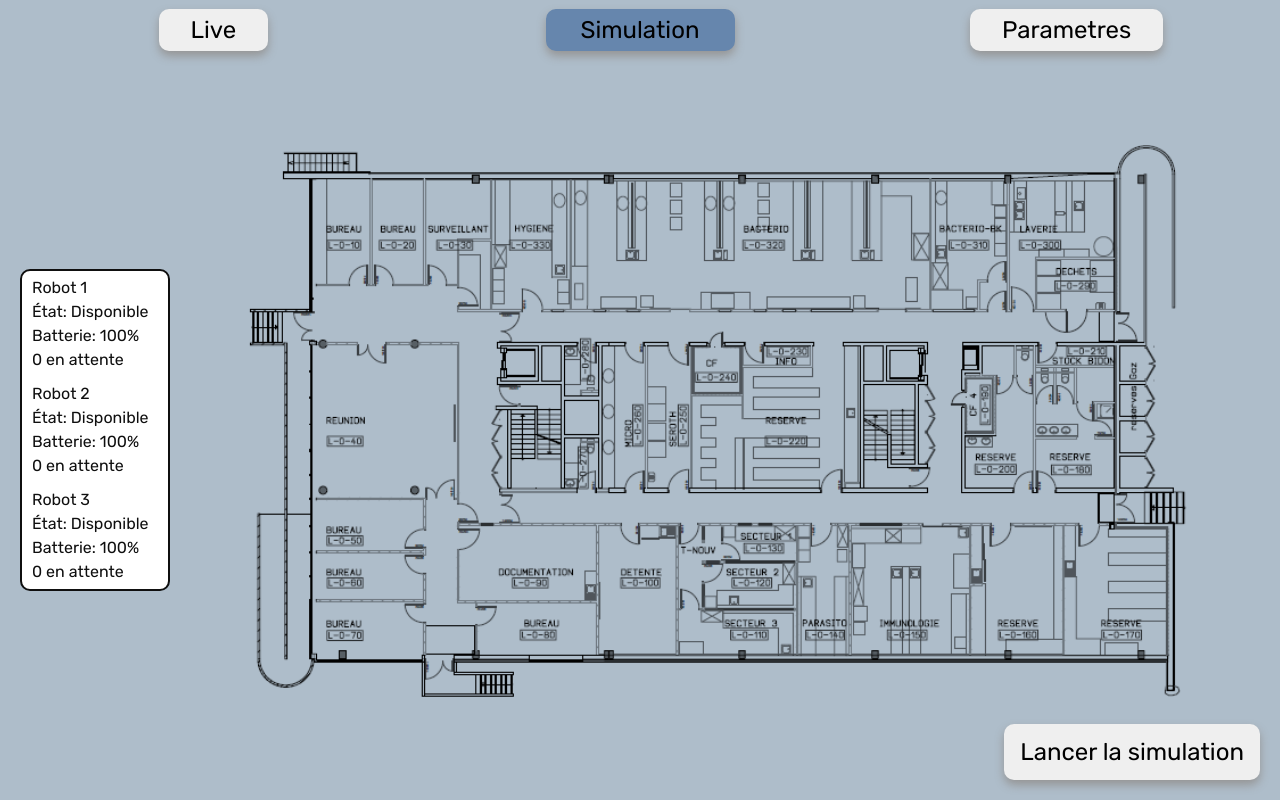
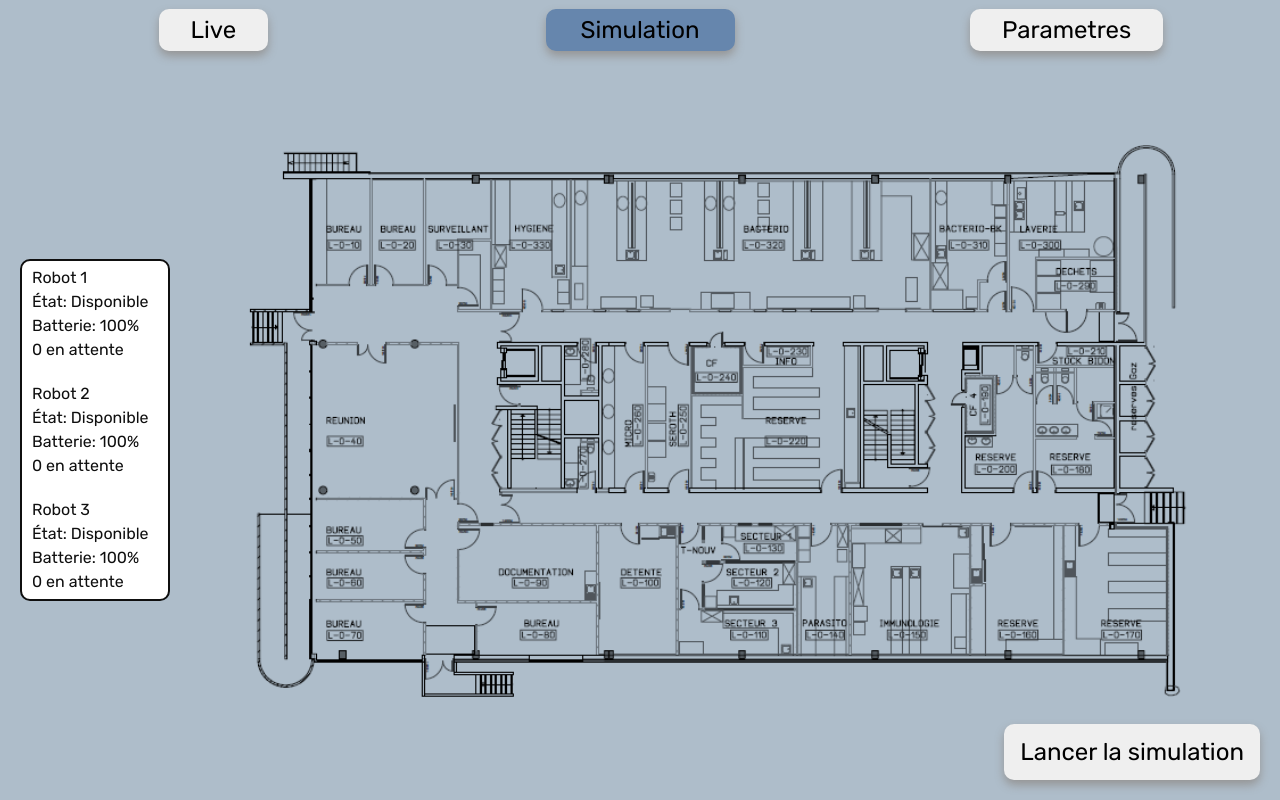
Before and after one commit to theoFromArdeche/Stage2A, a Vue app in the folder application/: page /simulation in a window 1280 px wide. Built offline with nearby package versions, Linux system fonts and the light colour scheme.

Commit message:
style change

```diff
--- a/application/src/renderer/src/styles/sidebar.css
+++ b/application/src/renderer/src/styles/sidebar.css
@@ -8,6 +8,7 @@
     border: 2px;
     background-color: white;
     border-radius: 10px;
+    gap: 10px;
 }
 
 
```
Also changed, not shown: application/src/renderer/src/assets/Plan-des-salles.png (added).
